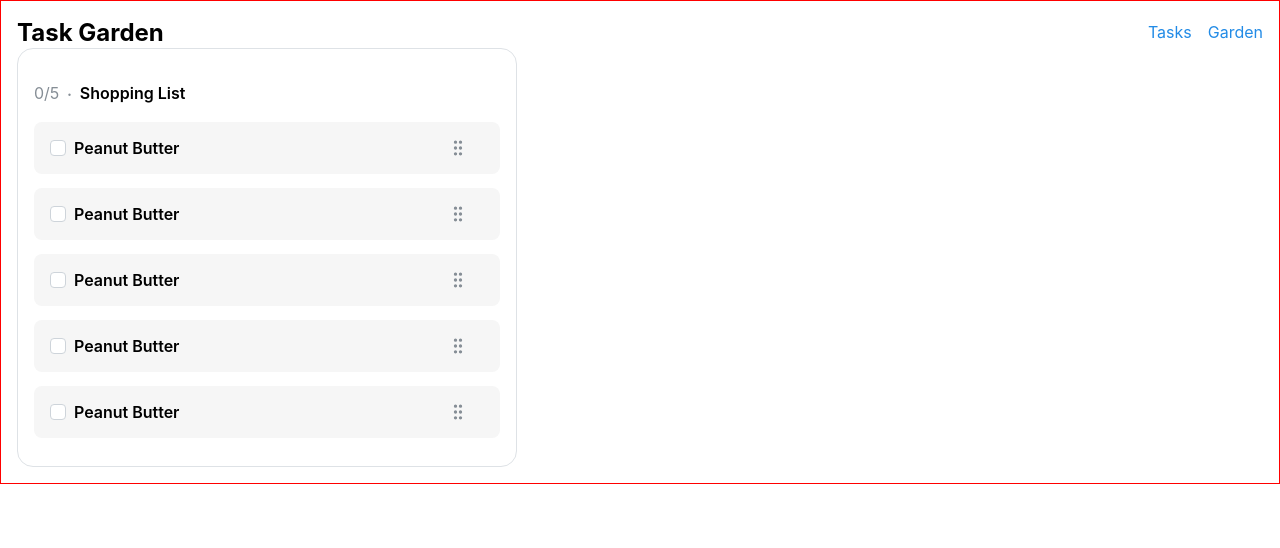
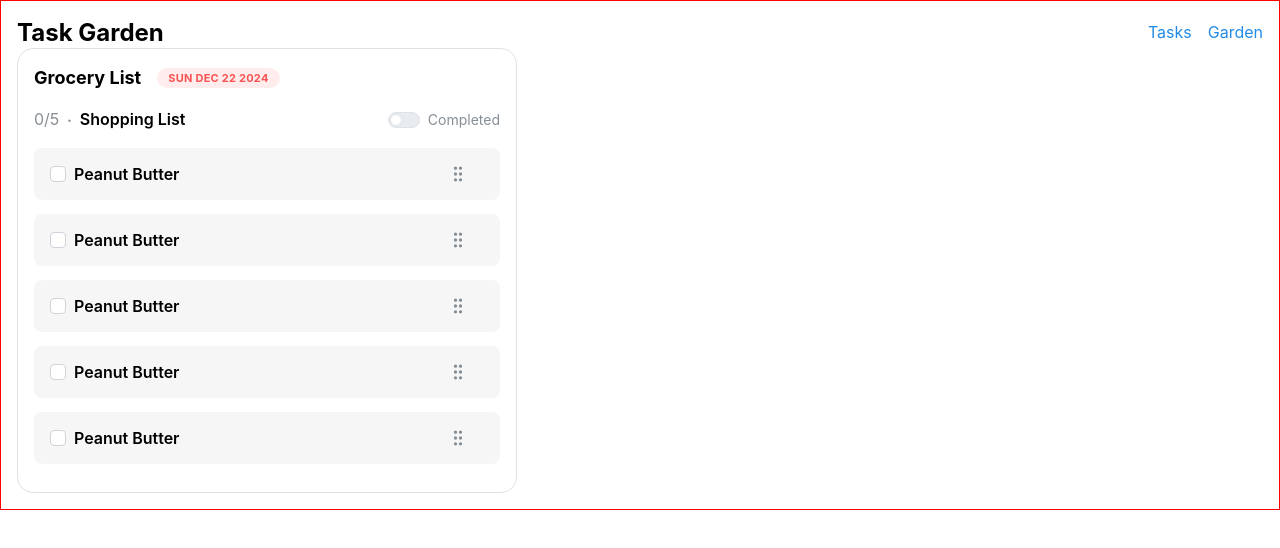
Before and after one commit to CydoEntis/sprout-client, a React (Vite) app: page / in a window 1280 px wide. Shown: the top 548 px of the page. Built offline with nearby package versions, Linux system fonts and the light colour scheme.

Commit message:
Created Task Card component.

```diff
--- a/src/App.tsx
+++ b/src/App.tsx
@@ -11,6 +11,7 @@ import {
   Switch,
 } from "@mantine/core";
 import { DndListHandle } from "./DndListHandle";
+import TaskCard from "./features/Tasks/TaskCard";
 
 function App() {
   return (
@@ -25,22 +26,7 @@ function App() {
       </Flex>
 
       <Box>
-        <Card withBorder radius="lg" w={500}>
-          <Flex justify="space-between" align="center" py={16}>
-            <Group align="center" gap={8}>
-              <Text  c="dimmed">
-                0/5
-              </Text>
-              <Text size="0.5rem" c="dimmed">
-                •
-              </Text>
-              <Text fw={600}>Shopping List</Text>
-            </Group>
-
-
-          </Flex>
-          <DndListHandle />
-        </Card>
+        <TaskCard />
       </Box>
     </Container>
   );
--- a/src/features/Tasks/TaskCard.tsx
+++ b/src/features/Tasks/TaskCard.tsx
@@ -0,0 +1,17 @@
+import { Card } from "@mantine/core";
+import { DndListHandle } from "../../DndListHandle";
+import TaskCardTitle from "./TaskCardTitle";
+import TaskListHeader from "./TaskListHeader";
+
+function TaskCard() {
+  return (
+    <Card withBorder radius="lg" w={500}>
+      <TaskCardTitle title="Grocery List" dueDate={new Date()} />
+
+      <TaskListHeader />
+      <DndListHandle />
+    </Card>
+  );
+}
+
+export default TaskCard;
--- a/src/features/Tasks/TaskListHeader.tsx
+++ b/src/features/Tasks/TaskListHeader.tsx
@@ -1,11 +1,19 @@
-import React from 'react'
-
-
+import { Flex } from "@mantine/core";
+import React from "react";
+import TaskListDetails from "./TaskListDetails";
+import TaskCompletionControl from "./TaskCompletionControl";
 
 function TaskListHeader() {
   return (
-    <div>TaskListHeader</div>
-  )
+    <Flex justify="space-between" align="center" py={16}>
+      <TaskListDetails
+        totalTasks={5}
+        compeletedTasks={0}
+        listTitle="Shopping List"
+      />
+      <TaskCompletionControl />
+    </Flex>
+  );
 }
 
-export default TaskListHeader
+export default TaskListHeader;
```
